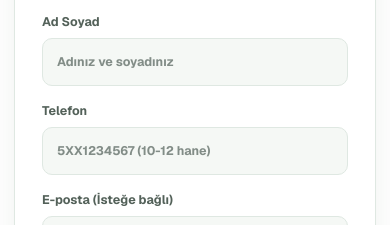
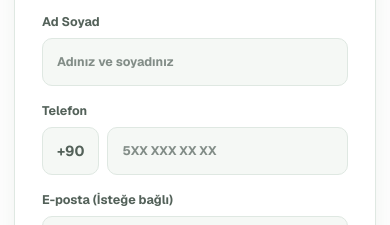
Before and after one commit to alibasaran10/Basaranciftligim, a Next.js app in the folder site/: page /iletisim in a window 390 px wide. Shown: the part 780-1005 px from the top of the page. Built offline with nearby package versions, Linux system fonts and the light colour scheme.

Commit message:
feat: add fixed +90 prefix badge, 10-digit limit and clean placeholder for phone inputs

```diff
--- a/site/app/globals.css
+++ b/site/app/globals.css
@@ -1791,6 +1791,28 @@ h3 {
   resize: vertical;
 }
 
+.phone-input-wrapper {
+  display: flex;
+  align-items: center;
+  gap: 8px;
+}
+
+.phone-prefix {
+  min-height: 48px;
+  padding: 0 14px;
+  display: flex;
+  align-items: center;
+  justify-content: center;
+  background: var(--bg-soft);
+  border: 1px solid var(--line);
+  border-radius: 10px;
+  font-weight: 700;
+  color: var(--text-soft);
+  user-select: none;
+  font-size: 0.9rem;
+  white-space: nowrap;
+}
+
 .contact-form input:focus,
 .contact-form select:focus,
 .contact-form textarea:focus,
--- a/site/components/marketing/ContactForm.tsx
+++ b/site/components/marketing/ContactForm.tsx
@@ -16,11 +16,11 @@ export function ContactForm() {
   };
 
   const handlePhoneChange = (e: React.ChangeEvent<HTMLInputElement>) => {
-    // Sadece rakamlara izin ver (harfler engellenir), max 12 hane
-    const value = e.target.value.replace(/[^0-9]/g, "").slice(0, 12);
+    // Sadece rakamlara izin ver (harfler engellenir), tam 10 hane
+    const value = e.target.value.replace(/[^0-9]/g, "").slice(0, 10);
     setPhone(value);
-    if (value.length > 0 && (value.length < 10 || value.length > 12)) {
-      setPhoneError("Telefon numarası 10, 11 veya 12 haneli olmalıdır.");
+    if (value.length > 0 && value.length < 10) {
+      setPhoneError("Telefon numarası 10 haneli olmalıdır.");
     } else {
       setPhoneError("");
     }
@@ -28,8 +28,8 @@ export function ContactForm() {
 
   const submit = (event: FormEvent<HTMLFormElement>) => {
     event.preventDefault();
-    if (phone.length < 10 || phone.length > 12) {
-      setPhoneError("Telefon numarası 10, 11 veya 12 haneli olmalıdır.");
+    if (phone.length !== 10) {
+      setPhoneError("Telefon numarası 10 haneli olmalıdır.");
       return;
     }
     setSent(true);
@@ -72,6 +72,8 @@ export function ContactForm() {
         </label>
         <label>
           Telefon
+          <div className="phone-input-wrapper">
+            <span className="phone-prefix">+90</span>
             <input
               required
               name="phone"
@@ -79,9 +81,10 @@ export function ContactForm() {
               inputMode="numeric"
               value={phone}
               onChange={handlePhoneChange}
-            maxLength={12}
-            placeholder="5XX1234567 (10-12 hane)"
+              maxLength={10}
+              placeholder="5XX XXX XX XX"
             />
+          </div>
           {phoneError && (
             <small style={{ color: "#ef4444", marginTop: "4px", display: "block" }}>
               {phoneError}
--- a/site/components/marketing/DemoModal.tsx
+++ b/site/components/marketing/DemoModal.tsx
@@ -30,11 +30,11 @@ export function DemoModal() {
   };
 
   const handlePhoneChange = (e: React.ChangeEvent<HTMLInputElement>) => {
-    // Sadece rakamlara izin ver (harfler engellenir), max 12 hane
-    const value = e.target.value.replace(/[^0-9]/g, "").slice(0, 12);
+    // Sadece rakamlara izin ver (harfler engellenir), tam 10 hane
+    const value = e.target.value.replace(/[^0-9]/g, "").slice(0, 10);
     setPhone(value);
-    if (value.length > 0 && (value.length < 10 || value.length > 12)) {
-      setPhoneError("Telefon numarası 10, 11 veya 12 haneli olmalıdır.");
+    if (value.length > 0 && value.length < 10) {
+      setPhoneError("Telefon numarası 10 haneli olmalıdır.");
     } else {
       setPhoneError("");
     }
@@ -42,8 +42,8 @@ export function DemoModal() {
 
   const submit = (event: FormEvent<HTMLFormElement>) => {
     event.preventDefault();
-    if (phone.length < 10 || phone.length > 12) {
-      setPhoneError("Telefon numarası 10, 11 veya 12 haneli olmalıdır.");
+    if (phone.length !== 10) {
+      setPhoneError("Telefon numarası 10 haneli olmalıdır.");
       return;
     }
     setSubmitted(true);
@@ -115,6 +115,8 @@ export function DemoModal() {
               </label>
               <label>
                 Telefon
+                <div className="phone-input-wrapper">
+                  <span className="phone-prefix">+90</span>
                   <input
                     name="phone"
                     required
@@ -122,9 +124,10 @@ export function DemoModal() {
                     inputMode="numeric"
                     value={phone}
                     onChange={handlePhoneChange}
-                  maxLength={12}
-                  placeholder="5XX1234567 (10-12 hane)"
+                    maxLength={10}
+                    placeholder="5XX XXX XX XX"
                   />
+                </div>
                 {phoneError && (
                   <small style={{ color: "#ef4444", marginTop: "4px", display: "block" }}>
                     {phoneError}
```
Lines whose indentation alone changed are shown as unchanged.
